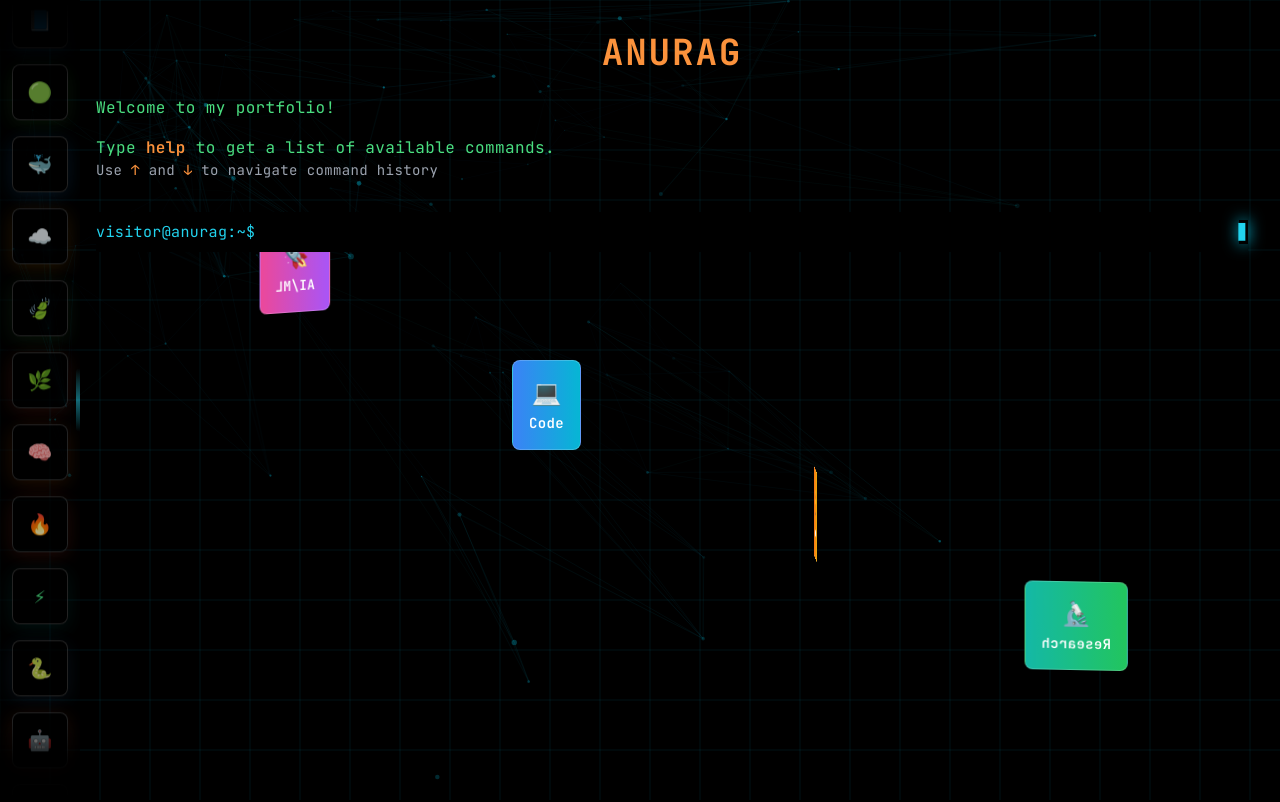
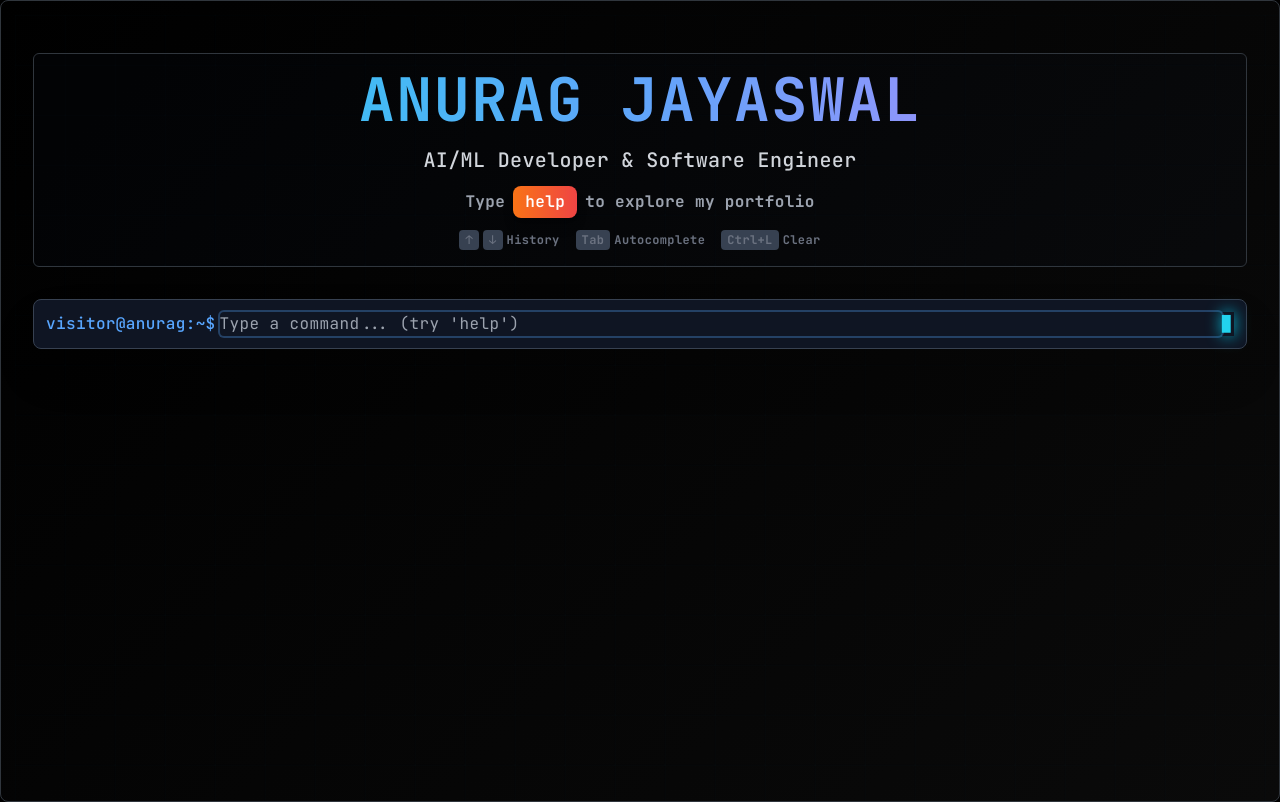
Before and after one commit to prem151105/codestroyer_showcase, a Next.js app: page / in a window 1280 px wide. Built offline with nearby package versions, Linux system fonts and the light colour scheme.

Commit message:
mine_portfolio

```diff
--- a/src/app/globals.css
+++ b/src/app/globals.css
@@ -14,13 +14,16 @@ body {
   max-width: 100vw;
   overflow-x: hidden;
   background: #000000;
-  color: #00ff00;
-  font-family: var(--font-mono), 'SF Mono', 'Cascadia Code', 'Fira Code', 'JetBrains Mono', 'Menlo', 'Monaco', 'Consolas', 'Liberation Mono', 'Courier New', monospace;
-  font-feature-settings: 'liga' 1, 'calt' 1;
+  color: #e6edf3;
+  font-family: 'JetBrains Mono', 'Fira Code', 'Cascadia Code', 'SF Mono', 'Menlo', 'Monaco', 'Consolas', 'Liberation Mono', 'Courier New', monospace;
+  font-feature-settings: 'liga' 1, 'calt' 1, 'ss01' 1, 'ss02' 1;
   font-variant-ligatures: contextual;
   -webkit-font-smoothing: antialiased;
   -moz-osx-font-smoothing: grayscale;
   text-rendering: optimizeLegibility;
+  font-weight: 400;
+  line-height: 1.6;
+  letter-spacing: 0.025em;
   margin: 0;
   padding: 0;
 }
@@ -395,6 +398,69 @@ a {
 @keyframes glow-pulse {
   from { text-shadow: 0 0 5px currentColor; }
   to { text-shadow: 0 0 15px currentColor, 0 0 20px currentColor; }
+}
+
+/* Enhanced Mobile Optimizations */
+@media (max-width: 480px) {
+  .welcome-banner h1 {
+    font-size: 1.875rem !important; /* 30px */
+    line-height: 1.2;
+  }
+
+  .terminal-content {
+    padding: 8px 12px !important;
+    font-size: 13px !important;
+  }
+
+  .command-input {
+    font-size: 16px !important; /* Prevent zoom */
+    padding: 4px 0;
+  }
+
+  .floating-particles {
+    display: none; /* Disable on small mobile for performance */
+  }
+}
+
+/* Enhanced Tablet Support */
+@media (min-width: 481px) and (max-width: 768px) {
+  .welcome-banner h1 {
+    font-size: 2.5rem;
+  }
+
+  .terminal-content {
+    padding: 16px 20px;
+    font-size: 14px;
+  }
+}
+
+/* Large Screen Optimizations */
+@media (min-width: 1440px) {
+  .terminal-content {
+    max-width: 1200px;
+    margin: 0 auto;
+    padding: 2rem 3rem;
+    font-size: 17px;
+  }
+
+  .welcome-banner h1 {
+    font-size: 4rem;
+  }
+}
+
+/* Enhanced Accessibility & Performance */
+@media (prefers-reduced-motion: reduce) {
+  .matrix-rain,
+  .floating-particles,
+  .terminal-grid {
+    animation: none !important;
+  }
+}
+
+/* Enhanced Focus States */
+.command-input:focus {
+  box-shadow: 0 0 0 2px rgba(88, 166, 255, 0.3);
+  border-radius: 4px;
 }
 
 /* Command suggestion improvements */
--- a/src/components/CommandSuggestions.tsx
+++ b/src/components/CommandSuggestions.tsx
@@ -13,19 +13,30 @@ interface CommandInfo {
   name: string
   description: string
   example: string
-  category: 'essential' | 'professional' | 'utility'
+  category: 'essential' | 'professional' | 'utility' | 'interactive' | 'system'
+  icon: string
+  shortcut?: string
 }
 
 const commandDetails: Record<string, CommandInfo> = {
-  help: { name: 'help', description: 'Show all available commands', example: 'help', category: 'essential' },
-  about: { name: 'about', description: 'Learn about me and my background', example: 'about', category: 'essential' },
-  experience: { name: 'experience', description: 'View my work experience', example: 'experience', category: 'professional' },
-  projects: { name: 'projects', description: 'Explore my technical projects', example: 'projects', category: 'professional' },
-  skills: { name: 'skills', description: 'View my technical skills', example: 'skills', category: 'professional' },
-  education: { name: 'education', description: 'Check my educational background', example: 'education', category: 'professional' },
-  contact: { name: 'contact', description: 'Get my contact information', example: 'contact', category: 'essential' },
-  resume: { name: 'resume', description: 'View or download my resume', example: 'resume', category: 'professional' },
-  clear: { name: 'clear', description: 'Clear the terminal screen', example: 'clear', category: 'utility' }
+  help: { name: 'help', description: 'Show all available commands', example: 'help', category: 'essential', icon: '💡', shortcut: '?' },
+  about: { name: 'about', description: 'Learn about me and my background', example: 'about', category: 'essential', icon: '👨‍💻' },
+  experience: { name: 'experience', description: 'View my work experience', example: 'experience', category: 'professional', icon: '💼' },
+  projects: { name: 'projects', description: 'Explore my technical projects', example: 'projects', category: 'professional', icon: '🚀' },
+  skills: { name: 'skills', description: 'View my technical skills', example: 'skills', category: 'professional', icon: '⚡' },
+  education: { name: 'education', description: 'Check my educational background', example: 'education', category: 'professional', icon: '🎓' },
+  contact: { name: 'contact', description: 'Get my contact information', example: 'contact', category: 'essential', icon: '📧' },
+  resume: { name: 'resume', description: 'View or download my resume', example: 'resume', category: 'professional', icon: '📄' },
+  clear: { name: 'clear', description: 'Clear the terminal screen', example: 'clear', category: 'utility', icon: '🧹', shortcut: 'Ctrl+L' },
+  achievements: { name: 'achievements', description: 'View my coding achievements', example: 'achievements', category: 'professional', icon: '🏆' },
+  coding: { name: 'coding', description: 'Coding platform statistics', example: 'coding', category: 'professional', icon: '💻' },
+  snake: { name: 'snake', description: 'Play the Snake game', example: 'snake', category: 'interactive', icon: '🐍' },
+  typing: { name: 'typing', description: 'Take a typing speed test', example: 'typing', category: 'interactive', icon: '⌨️' },
+  matrix: { name: 'matrix', description: 'Matrix rain animation', example: 'matrix', category: 'interactive', icon: '🔢' },
+  theme: { name: 'theme', description: 'Change terminal theme', example: 'theme classic', category: 'utility', icon: '🎨' },
+  ls: { name: 'ls', description: 'List directory contents', example: 'ls', category: 'system', icon: '📁' },
+  pwd: { name: 'pwd', description: 'Show current directory', example: 'pwd', category: 'system', icon: '📍' },
+  cd: { name: 'cd', description: 'Change directory', example: 'cd /projects', category: 'system', icon: '➡️' }
 }
 
 export default function CommandSuggestions({ suggestions, onSelect, currentInput }: CommandSuggestionsProps) {
--- a/src/components/FloatingSkillsAnimation.tsx
+++ b/src/components/FloatingSkillsAnimation.tsx
@@ -57,19 +57,33 @@ const FloatingSkillsAnimation: React.FC<FloatingSkillsAnimationProps> = ({
     { name: 'Nginx', icon: '🔧', color: '#009639', logoUrl: '/icons/nginx.png' }
   ]
 
-  const skillsToUse = customSkills.length > 0 ? customSkills : defaultSkills
+  // Responsive skill selection based on screen size
+  const isMobile = windowSize.width < 768
+  const isTablet = windowSize.width < 1024
+
+  let skillsToShow = customSkills.length > 0 ? customSkills : defaultSkills
+  if (isMobile) {
+    skillsToShow = skillsToShow.slice(0, 8) // Show fewer skills on mobile
+  } else if (isTablet) {
+    skillsToShow = skillsToShow.slice(0, 12) // Show moderate amount on tablet
+  }
 
   const generateRandomPath = (index: number) => {
-    const startX = Math.random() * windowSize.width
-    const startY = Math.random() * windowSize.height
+    // Responsive margins based on screen size
+    const margin = isMobile ? 50 : isTablet ? 75 : 100
+    const safeWidth = Math.max(300, windowSize.width - margin * 2)
+    const safeHeight = Math.max(200, windowSize.height - margin * 2)
 
-    // Create smooth bezier curve paths
-    const controlPoint1X = Math.random() * windowSize.width
-    const controlPoint1Y = Math.random() * windowSize.height
-    const controlPoint2X = Math.random() * windowSize.width
-    const controlPoint2Y = Math.random() * windowSize.height
-    const endX = Math.random() * windowSize.width
-    const endY = Math.random() * windowSize.height
+    const startX = margin + Math.random() * safeWidth
+    const startY = margin + Math.random() * safeHeight
+
+    // Create smooth bezier curve paths within safe bounds
+    const controlPoint1X = margin + Math.random() * safeWidth
+    const controlPoint1Y = margin + Math.random() * safeHeight
+    const controlPoint2X = margin + Math.random() * safeWidth
+    const controlPoint2Y = margin + Math.random() * safeHeight
+    const endX = margin + Math.random() * safeWidth
+    const endY = margin + Math.random() * safeHeight
 
     return {
       startX,
@@ -80,16 +94,19 @@ const FloatingSkillsAnimation: React.FC<FloatingSkillsAnimationProps> = ({
       controlPoint2Y,
       endX,
       endY,
-      duration: 20 + Math.random() * 15, // 20-35 seconds
-      delay: Math.random() * 5 // 0-5 seconds delay
+      duration: isMobile ? 15 + Math.random() * 10 : 20 + Math.random() * 15, // Faster on mobile
+      delay: Math.random() * (isMobile ? 3 : 5) // Less delay on mobile
     }
   }
 
   return (
     <div className={`fixed inset-0 pointer-events-none overflow-hidden z-0 ${className}`}>
-      {skillsToUse.map((skill, index) => {
+      {skillsToShow.map((skill, index) => {
         const path = generateRandomPath(index)
-        const size = 40 + Math.random() * 40 // 40-80px
+        // Responsive sizing based on screen size
+        const baseSize = isMobile ? 30 : isTablet ? 35 : 40
+        const sizeVariation = isMobile ? 20 : isTablet ? 25 : 40
+        const size = baseSize + Math.random() * sizeVariation
 
         return (
           <motion.div
@@ -129,10 +146,14 @@ const FloatingSkillsAnimation: React.FC<FloatingSkillsAnimationProps> = ({
               times: [0, 0.25, 0.5, 0.75, 1]
             }}
             whileHover={{
-              scale: 1.3,
+              scale: isMobile ? 1.2 : 1.3, // Slightly smaller scale on mobile
               rotate: 0,
               opacity: 1,
-              transition: { duration: 0.3 }
+              transition: { duration: isMobile ? 0.2 : 0.3 }
+            }}
+            whileTap={{
+              scale: isMobile ? 1.1 : 1.2, // Touch feedback for mobile
+              transition: { duration: 0.1 }
             }}
             style={{
               width: size,
@@ -183,7 +204,7 @@ const FloatingSkillsAnimation: React.FC<FloatingSkillsAnimationProps> = ({
                   />
                 ) : null}
                 <span
-                  className="text-xl font-bold drop-shadow-lg"
+                  className={`${isMobile ? 'text-base' : isTablet ? 'text-lg' : 'text-xl'} font-bold drop-shadow-lg`}
                   style={{ display: skill.logoUrl ? 'none' : 'block' }}
                 >
                   {skill.icon}
@@ -192,10 +213,10 @@ const FloatingSkillsAnimation: React.FC<FloatingSkillsAnimationProps> = ({
 
               {/* Tooltip on hover */}
               <motion.div
-                className="absolute -top-10 left-1/2 transform -translate-x-1/2
-                           bg-gray-900/95 border border-gray-600 text-white px-3 py-1 rounded-lg text-sm
+                className={`absolute ${isMobile ? '-top-8' : '-top-10'} left-1/2 transform -translate-x-1/2
+                           bg-gray-900/95 border border-gray-600 text-white px-2 md:px-3 py-1 rounded-lg ${isMobile ? 'text-xs' : 'text-sm'}
                            opacity-0 hover:opacity-100 transition-all duration-300
-                           whitespace-nowrap pointer-events-none z-20 backdrop-blur-sm font-medium"
+                           whitespace-nowrap pointer-events-none z-20 backdrop-blur-sm font-medium`}
                 whileHover={{
                   scale: 1.05,
                   y: -2
--- a/src/components/Terminal.tsx
+++ b/src/components/Terminal.tsx
@@ -5,9 +5,7 @@ import { motion, AnimatePresence } from 'framer-motion'
 import { useTerminalLogic } from '@/hooks/useTerminalLogic'
 import CommandSuggestions from './CommandSuggestions'
 import AnimatedCursor from './AnimatedCursor'
-import Dynamic3DUI, { Floating3DCards } from './Dynamic3DUI'
 import CommandOutput from './CommandOutput'
-import LeftSideSkills from './LeftSideSkills'
 
 export default function Terminal() {
   const [input, setInput] = useState('')
@@ -97,39 +95,73 @@ export default function Terminal() {
   const prompt = `visitor@anurag:~$ `
 
   return (
-    <div className="min-h-screen bg-black text-green-400 font-mono-advanced terminal-text relative overflow-hidden">
-      {/* Left Side Moving Skills */}
-      <LeftSideSkills />
+    <div className="min-h-screen relative overflow-hidden terminal-container">
+      {/* Enhanced Dynamic Background Effects */}
+      <div className="absolute inset-0 terminal-grid opacity-20"></div>
 
-      {/* 3D Background */}
-      <Dynamic3DUI />
-      <Floating3DCards />
+      {/* Subtle Matrix Rain Effect */}
+      <div className="absolute inset-0 overflow-hidden">
+        <div className="matrix-rain"></div>
+      </div>
+
+      {/* Floating Particles */}
+      <div className="floating-particles absolute inset-0"></div>
 
       <div
         ref={terminalRef}
-        className="p-4 md:p-8 lg:pl-24 min-h-screen relative z-20 terminal-scroll"
+        className="p-4 md:p-8 min-h-screen relative z-20 terminal-content"
         onClick={() => inputRef.current?.focus()}
       >
-        {/* Clean Welcome */}
+        {/* Enhanced Welcome */}
         <motion.div
           initial={{ opacity: 0, y: -20 }}
           animate={{ opacity: 1, y: 0 }}
-          transition={{ duration: 1.2 }}
-          className="mb-6 md:mb-8"
+          transition={{ duration: 0.8, ease: "easeOut" }}
+          className="welcome-banner mb-6 md:mb-8"
         >
-          <h1 className="text-3xl md:text-4xl font-bold mb-4 md:mb-6 text-orange-400 tracking-wider text-center">ANURAG</h1>
-          <div className="text-center md:text-left space-y-2 md:space-y-0">
-            <p className="mb-2 md:mb-4 text-sm md:text-base">Welcome to my portfolio!</p>
-            <p className="mb-1 md:mb-2 text-sm md:text-base">
-              Type <span className="text-orange-400 font-semibold">help</span> to get a list of available commands.
+          <motion.h1
+            className="text-3xl md:text-5xl lg:text-6xl font-bold mb-4 bg-gradient-to-r from-cyan-400 via-blue-400 to-purple-400 bg-clip-text text-transparent text-center tracking-wide"
+            initial={{ scale: 0.9 }}
+            animate={{ scale: 1 }}
+            transition={{ duration: 0.5, delay: 0.3 }}
+          >
+            ANURAG JAYASWAL
+          </motion.h1>
+
+          <motion.div
+            className="text-center space-y-3"
+            initial={{ opacity: 0 }}
+            animate={{ opacity: 1 }}
+            transition={{ delay: 0.6 }}
+          >
+            <p className="text-lg md:text-xl text-gray-300 font-medium">
+              AI/ML Developer & Software Engineer
             </p>
-            <p className="text-xs md:text-sm text-gray-400">
-              <span className="hidden md:inline">Use </span>
-              <span className="text-orange-400">↑</span> and <span className="text-orange-400">↓</span> to navigate
-              <span className="hidden md:inline"> command</span> history
-              <span className="md:hidden">.</span>
-            </p>
-          </div>
+
+            <div className="flex flex-col sm:flex-row items-center justify-center gap-2 text-sm md:text-base text-gray-400">
+              <span>Type</span>
+              <kbd className="bg-gradient-to-r from-orange-500 to-red-500 text-white px-3 py-1 rounded-lg font-mono font-semibold shadow-lg">
+                help
+              </kbd>
+              <span>to explore my portfolio</span>
+            </div>
+
+            <div className="flex flex-wrap items-center justify-center gap-4 text-xs text-gray-500 mt-4">
+              <span className="flex items-center gap-1">
+                <kbd className="bg-gray-700 px-1.5 py-0.5 rounded">↑</kbd>
+                <kbd className="bg-gray-700 px-1.5 py-0.5 rounded">↓</kbd>
+                History
+              </span>
+              <span className="flex items-center gap-1">
+                <kbd className="bg-gray-700 px-1.5 py-0.5 rounded">Tab</kbd>
+                Autocomplete
+              </span>
+              <span className="flex items-center gap-1">
+                <kbd className="bg-gray-700 px-1.5 py-0.5 rounded">Ctrl+L</kbd>
+                Clear
+              </span>
+            </div>
+          </motion.div>
         </motion.div>
 
         {/* Command History - Full scrollable history */}
@@ -162,10 +194,10 @@ export default function Terminal() {
           </AnimatePresence>
         </div>
 
-        {/* Current Input */}
-        <form onSubmit={handleSubmit} className="sticky bottom-0 bg-black py-2">
+        {/* Enhanced Input Area */}
+        <form onSubmit={handleSubmit} className="sticky bottom-0 bg-gray-900/90 backdrop-blur-md rounded-lg border border-gray-700 p-3 shadow-2xl">
           <div className="flex items-center relative">
-            <span className="text-cyan-400">{prompt}</span>
+            <span className="command-prompt text-sm md:text-base">{prompt}</span>
             <input
               ref={inputRef}
               type="text"
@@ -176,10 +208,11 @@ export default function Terminal() {
                 updateSuggestions(newValue)
               }}
               onKeyDown={handleKeyDown}
-              className="bg-transparent border-none outline-none text-white font-mono ml-1 flex-1"
+              className="command-input ml-1 flex-1 text-sm md:text-base"
               disabled={isTyping}
               autoComplete="off"
               spellCheck={false}
+              placeholder="Type a command... (try 'help')"
             />
             <AnimatedCursor isTyping={isTyping} variant="cyberpunk" />
           </div>
```
Also changed, not shown: src/components/CommandOutput.tsx (+21 -1 lines).
